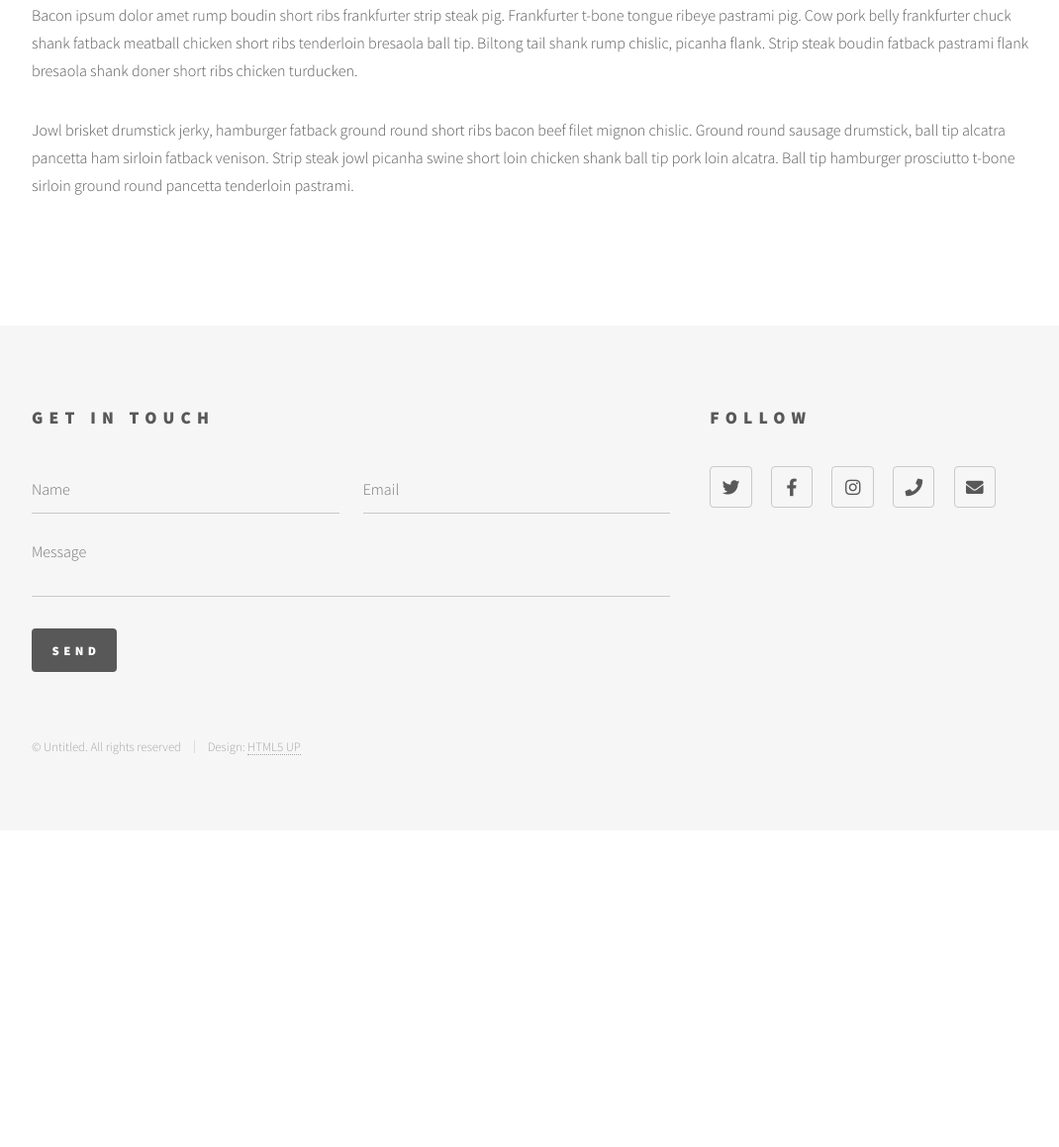
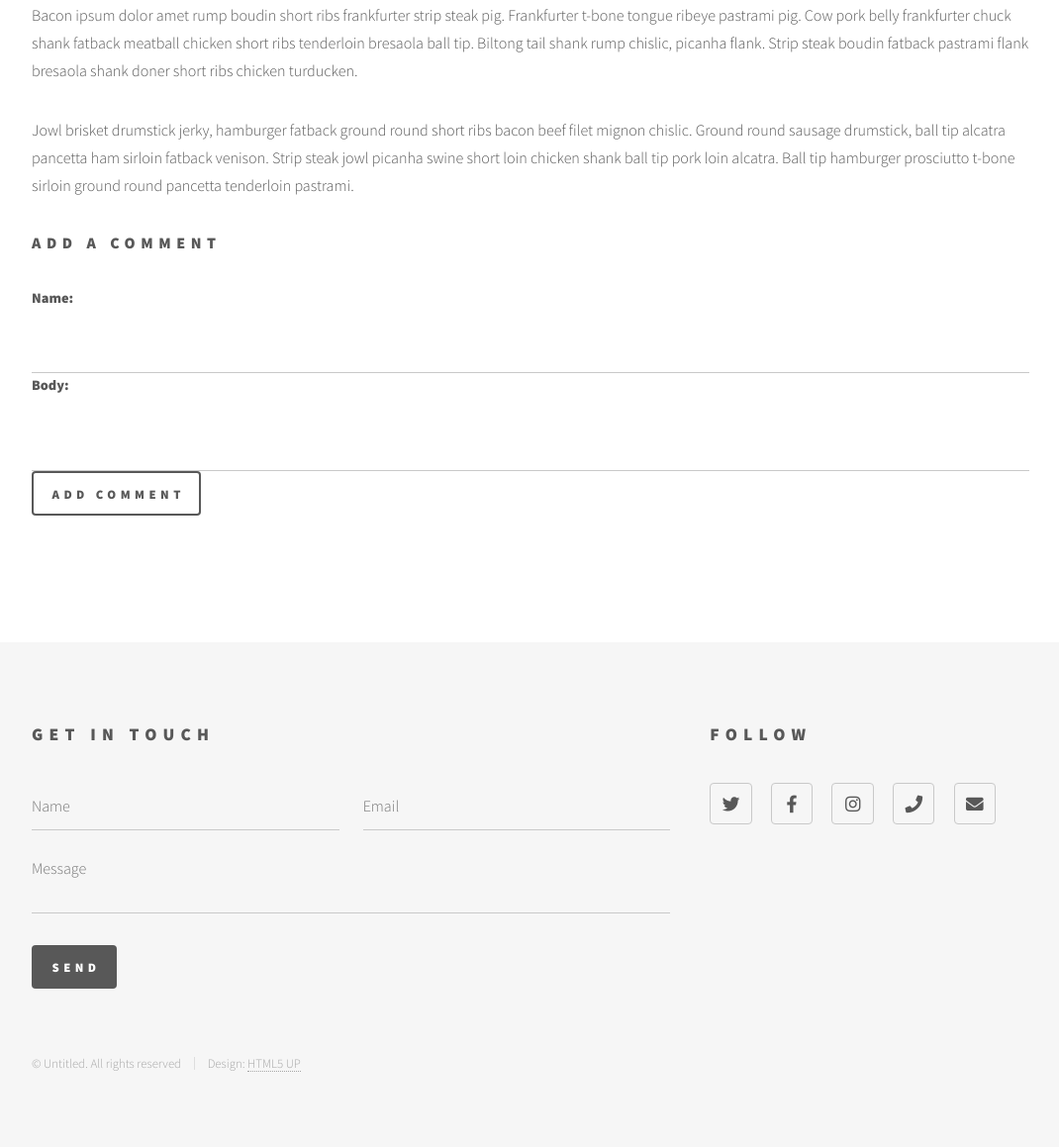
Before and after one commit to louiskwt/starchaser_project, a Django app: template templates/posts/post_detail.html in a window 1280 px wide. Shown: the part 723-1882 px from the top of the page at 99% size, without its empty margins (104-1174 px from the left). Before the commit the page ends 1486 px from the top, so only its background shows below. Run offline with Django 4.2, Linux system fonts and the light colour scheme; the template is opened without the code that fills it: values that come from a table or form of the project are taken from there, others are empty; data comes from the database, SQL or seed files in the repository; both versions use the stored data as it was after the commit; parts of the project's set-up code (start-up, migrations or seed data) failed here and were passed over; some libraries are stand-ins or nearby versions.

Commit message:
built comment form

```diff
--- /dev/null
+++ b/posts/forms.py
@@ -0,0 +1,7 @@
+from django import forms
+from .models import Comment
+
+class CommentForm(forms.ModelForm):
+    class Meta:
+        model = Comment
+        fields = ('name', 'body')
--- a/templates/posts/post_detail.html
+++ b/templates/posts/post_detail.html
@@ -23,4 +23,15 @@
   {{ post.body | markdown | safe }}
 </p>
 
+{% if new_comment %}
+  <h3>Your comment has been added</h3>
+{% else %}
+  <h3>Add a comment</h3>
+  <form method="POST">
+    {% csrf_token %}
+    {{ comment_form }}
+    <input type="submit" value="Add Comment" />
+  </form>
+{% endif %}
+
 {% endblock content %}
```
Also changed, not shown: posts/views.py (+16 -1 lines), db.sqlite3.
